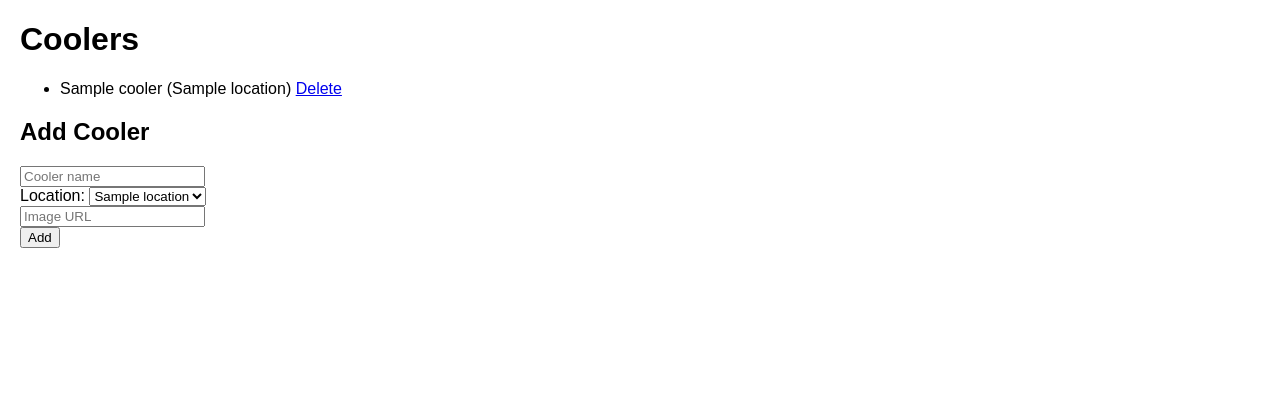
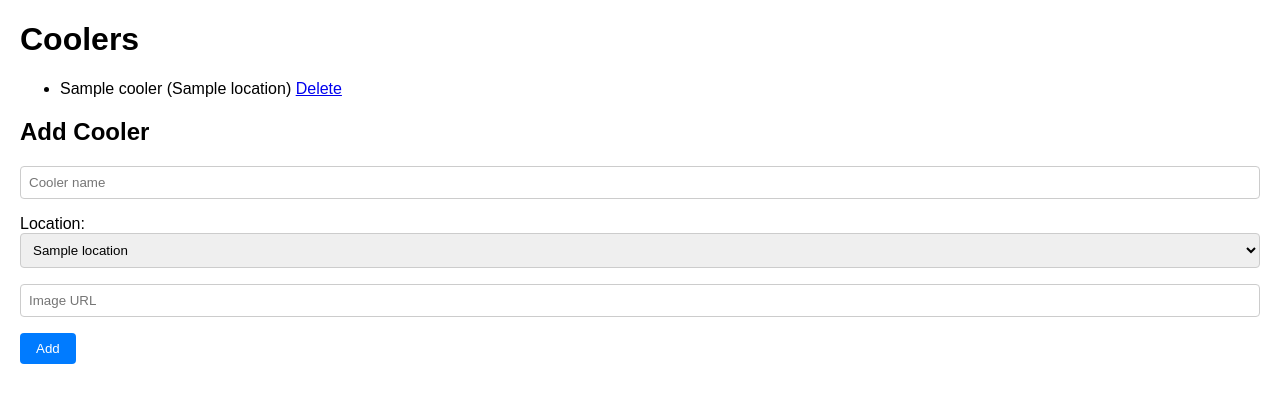
Before and after one commit to 0xCarti/TempTracker, a Flask app: page /admin/coolers in a window 1280 px wide. Shown: the part 38-441 px from the top of the page. Run offline with Flask 3, Linux system fonts and the light colour scheme; the visitor is signed in with stand-in values (Sample User, id 1); tables that the repository leaves empty hold one stand-in row (Sample ...).

Commit message:
Add reusable form classes and apply across templates

```diff
--- a/static/style.css
+++ b/static/style.css
@@ -2,3 +2,41 @@ body { font-family: Arial, sans-serif; margin: 20px; }
 nav a { margin-right: 10px; }
 canvas { border: 1px solid #000; }
 form { margin-bottom: 20px; }
+
+.form-group {
+  margin-bottom: 1rem;
+}
+
+.form-group label {
+  display: block;
+  margin-bottom: 0.25rem;
+}
+
+.input {
+  padding: 0.5rem;
+  border: 1px solid #ccc;
+  border-radius: 4px;
+  width: 100%;
+  box-sizing: border-box;
+}
+
+.input:focus {
+  outline: none;
+  border-color: #007bff;
+  box-shadow: 0 0 0 2px rgba(0, 123, 255, 0.25);
+}
+
+.btn {
+  padding: 0.5rem 1rem;
+  border: none;
+  border-radius: 4px;
+  background-color: #007bff;
+  color: #fff;
+  cursor: pointer;
+}
+
+.btn:hover,
+.btn:focus {
+  background-color: #0056b3;
+  outline: none;
+}
--- a/templates/admin/coolers.html
+++ b/templates/admin/coolers.html
@@ -10,15 +10,23 @@
 </ul>
 <h2>Add Cooler</h2>
 <form method="post">
-  <input type="text" name="name" placeholder="Cooler name" required><br>
-  <label>Location:
-    <select name="location_id" required>
-      {% for loc in locations %}
-        <option value="{{ loc.id }}">{{ loc.name }}</option>
-      {% endfor %}
-    </select>
-  </label><br>
-  <input type="text" name="image_url" placeholder="Image URL"><br>
-  <button type="submit">Add</button>
+  <div class="form-group">
+    <input class="input" type="text" name="name" placeholder="Cooler name" required>
+  </div>
+  <div class="form-group">
+    <label>Location:
+      <select class="input" name="location_id" required>
+        {% for loc in locations %}
+          <option value="{{ loc.id }}">{{ loc.name }}</option>
+        {% endfor %}
+      </select>
+    </label>
+  </div>
+  <div class="form-group">
+    <input class="input" type="text" name="image_url" placeholder="Image URL">
+  </div>
+  <div class="form-group">
+    <button class="btn" type="submit">Add</button>
+  </div>
 </form>
 {% endblock %}
```
Also changed, not shown: templates/admin/locations.html (+6 -2 lines), templates/admin/login.html (+6 -2 lines), templates/cooler.html (+26 -10 lines).
